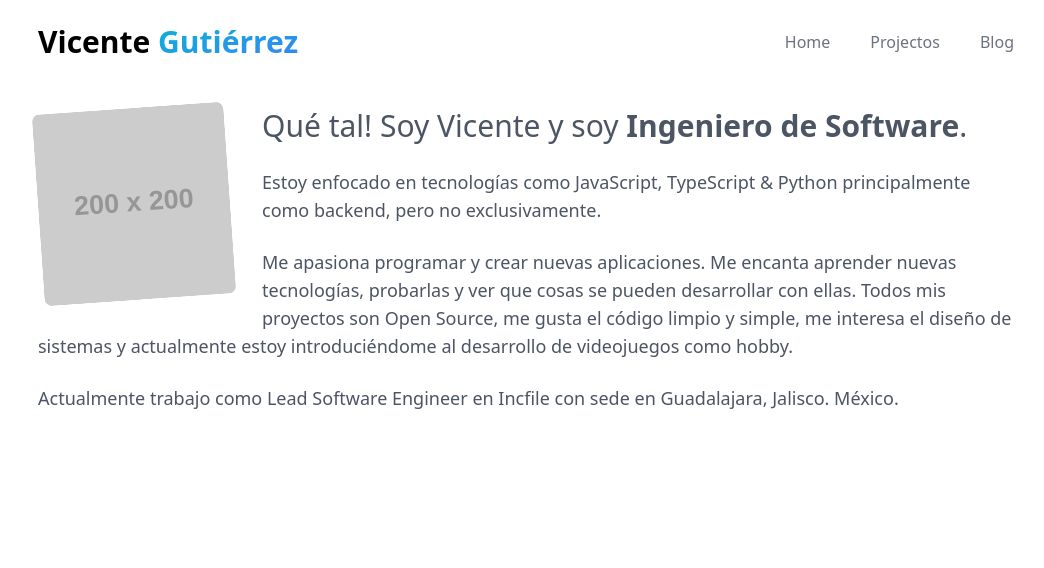
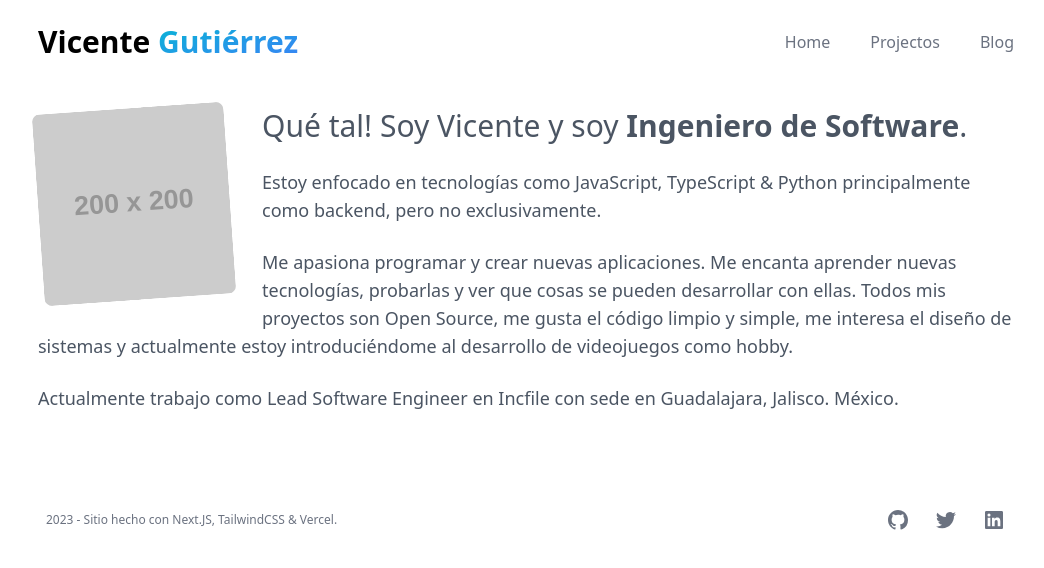
Before and after one commit to vcgtz/vcgtz.com, a Next.js app: page / in a window 1280 px wide. Shown: the top 568 px of the page, without its empty margins (114-1158 px from the left). Built offline with nearby package versions, Linux system fonts and the light colour scheme.

Commit message:
Add a footer

```diff
--- /dev/null
+++ b/src/components/Footer.tsx
@@ -0,0 +1,81 @@
+type SocialIconProps = {
+  className: string,
+  'aria-hidden': boolean,
+};
+
+type SocialLink = {
+  name: string,
+  href: string,
+  icon: (props: SocialIconProps) => JSX.Element,
+};
+
+const navigation: SocialLink[] = [
+  {
+    name: 'GitHub',
+    href: 'https://github.com/vcgtz',
+    icon: (props: SocialIconProps) => (
+      <svg fill="currentColor" viewBox="0 0 24 24" {...props}>
+        <path
+          fillRule="evenodd"
+          d="M12 2C6.477 2 2 6.484 2 12.017c0 4.425 2.865 8.18 6.839 9.504.5.092.682-.217.682-.483 0-.237-.008-.868-.013-1.703-2.782.605-3.369-1.343-3.369-1.343-.454-1.158-1.11-1.466-1.11-1.466-.908-.62.069-.608.069-.608 1.003.07 1.531 1.032 1.531 1.032.892 1.53 2.341 1.088 2.91.832.092-.647.35-1.088.636-1.338-2.22-.253-4.555-1.113-4.555-4.951 0-1.093.39-1.988 1.029-2.688-.103-.253-.446-1.272.098-2.65 0 0 .84-.27 2.75 1.026A9.564 9.564 0 0112 6.844c.85.004 1.705.115 2.504.337 1.909-1.296 2.747-1.027 2.747-1.027.546 1.379.202 2.398.1 2.651.64.7 1.028 1.595 1.028 2.688 0 3.848-2.339 4.695-4.566 4.943.359.309.678.92.678 1.855 0 1.338-.012 2.419-.012 2.747 0 .268.18.58.688.482A10.019 10.019 0 0022 12.017C22 6.484 17.522 2 12 2z"
+          clipRule="evenodd"
+        />
+      </svg>
+    ),
+  },
+  {
+    name: 'Twitter',
+    href: 'https://twitter.com/VicenteGtz_',
+    icon: (props: SocialIconProps) => (
+      <svg fill="currentColor" viewBox="0 0 24 24" {...props}>
+        <path d="M8.29 20.251c7.547 0 11.675-6.253 11.675-11.675 0-.178 0-.355-.012-.53A8.348 8.348 0 0022 5.92a8.19 8.19 0 01-2.357.646 4.118 4.118 0 001.804-2.27 8.224 8.224 0 01-2.605.996 4.107 4.107 0 00-6.993 3.743 11.65 11.65 0 01-8.457-4.287 4.106 4.106 0 001.27 5.477A4.072 4.072 0 012.8 9.713v.052a4.105 4.105 0 003.292 4.022 4.095 4.095 0 01-1.853.07 4.108 4.108 0 003.834 2.85A8.233 8.233 0 012 18.407a11.616 11.616 0 006.29 1.84" />
+      </svg>
+    ),
+  },
+  // {
+  //   name: 'YouTube',
+  //   href: '#',
+  //   icon: (props: SocialIconProps) => (
+  //     <svg fill="currentColor" viewBox="0 0 24 24" {...props}>
+  //       <path
+  //         fillRule="evenodd"
+  //         d="M19.812 5.418c.861.23 1.538.907 1.768 1.768C21.998 8.746 22 12 22 12s0 3.255-.418 4.814a2.504 2.504 0 0 1-1.768 1.768c-1.56.419-7.814.419-7.814.419s-6.255 0-7.814-.419a2.505 2.505 0 0 1-1.768-1.768C2 15.255 2 12 2 12s0-3.255.417-4.814a2.507 2.507 0 0 1 1.768-1.768C5.744 5 11.998 5 11.998 5s6.255 0 7.814.418ZM15.194 12 10 15V9l5.194 3Z"
+  //         clipRule="evenodd"
+  //       />
+  //     </svg>
+  //   ),
+  // },
+  {
+    name: 'LinkedIn',
+    href: 'https://www.linkedin.com/in/vicentegtz/',
+    icon: (props: SocialIconProps) => (
+      <svg fill="currentColor" viewBox="0 0 24 24" {...props}>
+        <path d="M18.335 18.339H15.67v-4.177c0-.996-.02-2.278-1.39-2.278-1.389 0-1.601 1.084-1.601 2.205v4.25h-2.666V9.75h2.56v1.17h.035c.358-.674 1.228-1.387 2.528-1.387 2.7 0 3.2 1.778 3.2 4.091v4.715zM7.003 8.575a1.546 1.546 0 01-1.548-1.549 1.548 1.548 0 111.547 1.549zm1.336 9.764H5.666V9.75H8.34v8.589zM19.67 3H4.329C3.593 3 3 3.58 3 4.297v15.406C3 20.42 3.594 21 4.328 21h15.338C20.4 21 21 20.42 21 19.703V4.297C21 3.58 20.4 3 19.666 3h.003z"></path>
+      </svg>
+    ),
+  },
+];
+
+export default function Footer() {
+  const year = new Date().getFullYear();
+
+  return (
+    <footer className="bg-white">
+      <div className="mx-auto max-w-7xl py-12 px-6 md:flex md:items-center md:justify-between lg:px-8">
+        <div className="flex justify-center space-x-6 md:order-2">
+          {navigation.map((item) => (
+            <a target={"_blank"} rel="noreferrer" key={item.name} href={item.href} className="text-gray-500 hover:text-gray-700">
+              <span className="sr-only">{item.name}</span>
+              <item.icon className="h-6 w-6" aria-hidden={true} />
+            </a>
+          ))}
+        </div>
+        <div className="mt-8 md:order-1 md:mt-0">
+          <p className="text-center text-xs leading-5 text-gray-500 font-light">
+            {year} - Sitio hecho con Next.JS, TailwindCSS & Vercel.
+          </p>
+        </div>
+      </div>
+    </footer>
+  );
+}
--- a/src/components/Layout.tsx
+++ b/src/components/Layout.tsx
@@ -1,5 +1,6 @@
 import React from 'react';
 import Header from '@/components/Header';
+import Footer from '@/components/Footer';
 
 type LayoutProps = {
   children: React.ReactNode;
@@ -12,6 +13,7 @@
         <div className="mx-auto max-w-5xl">
           <Header />
           { children }
+          <Footer />
         </div>
       </div>
     </>
--- a/src/components/MainContent.tsx
+++ b/src/components/MainDescription.tsx
@@ -1,4 +1,4 @@
-export default function MainContent() {
+export default function MainDescription() {
   return (
     <>
       <p className='text-3xl mb-6 text-gray-600 font-extralight'>
--- a/src/pages/index.tsx
+++ b/src/pages/index.tsx
@@ -1,6 +1,6 @@
 import Head from 'next/head';
 import MainPicture from '@/components/MainPicture';
-import MainContent from '@/components/MainContent';
+import MainDescription from '@/components/MainDescription';
 
 export default function Home() {
   return (
@@ -15,7 +15,7 @@
       <main>
         <div className="p-6">
           <MainPicture />
-          <MainContent />
+          <MainDescription />
         </div>
       </main>
     </>
```
